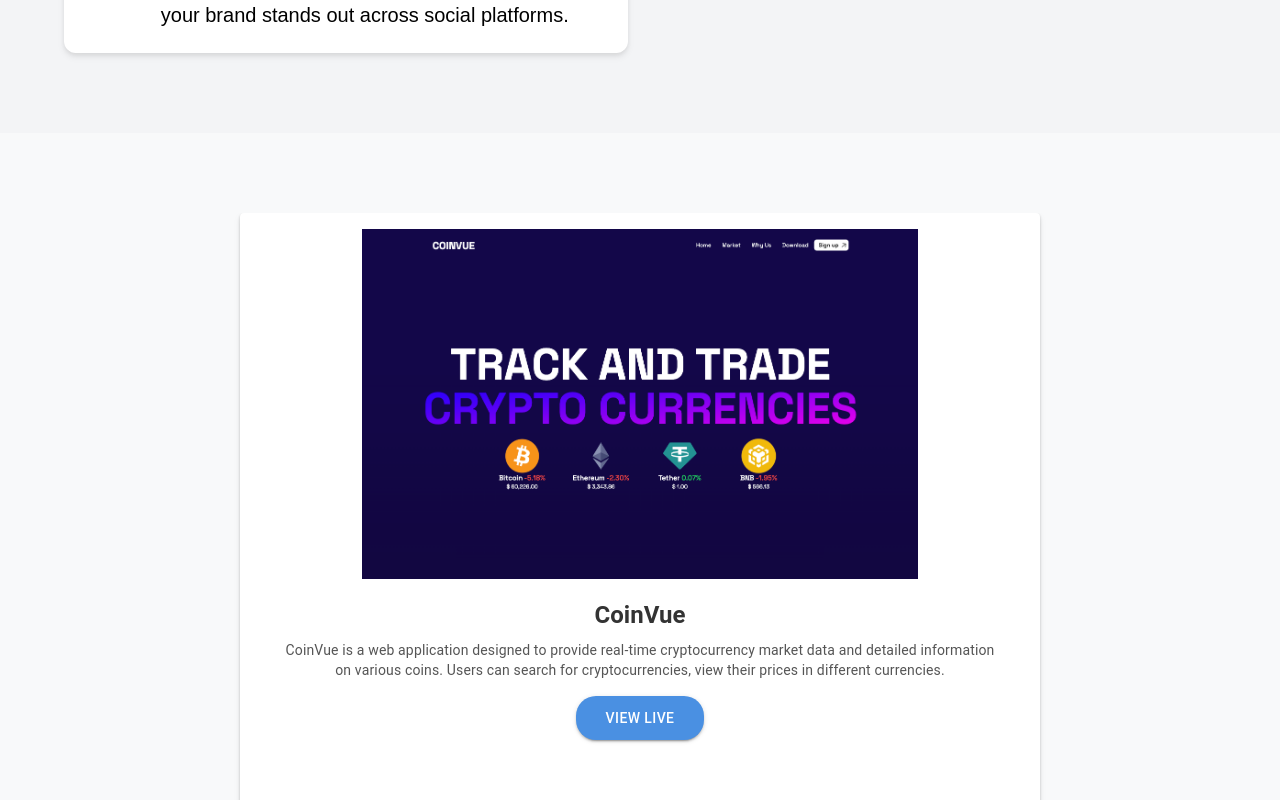
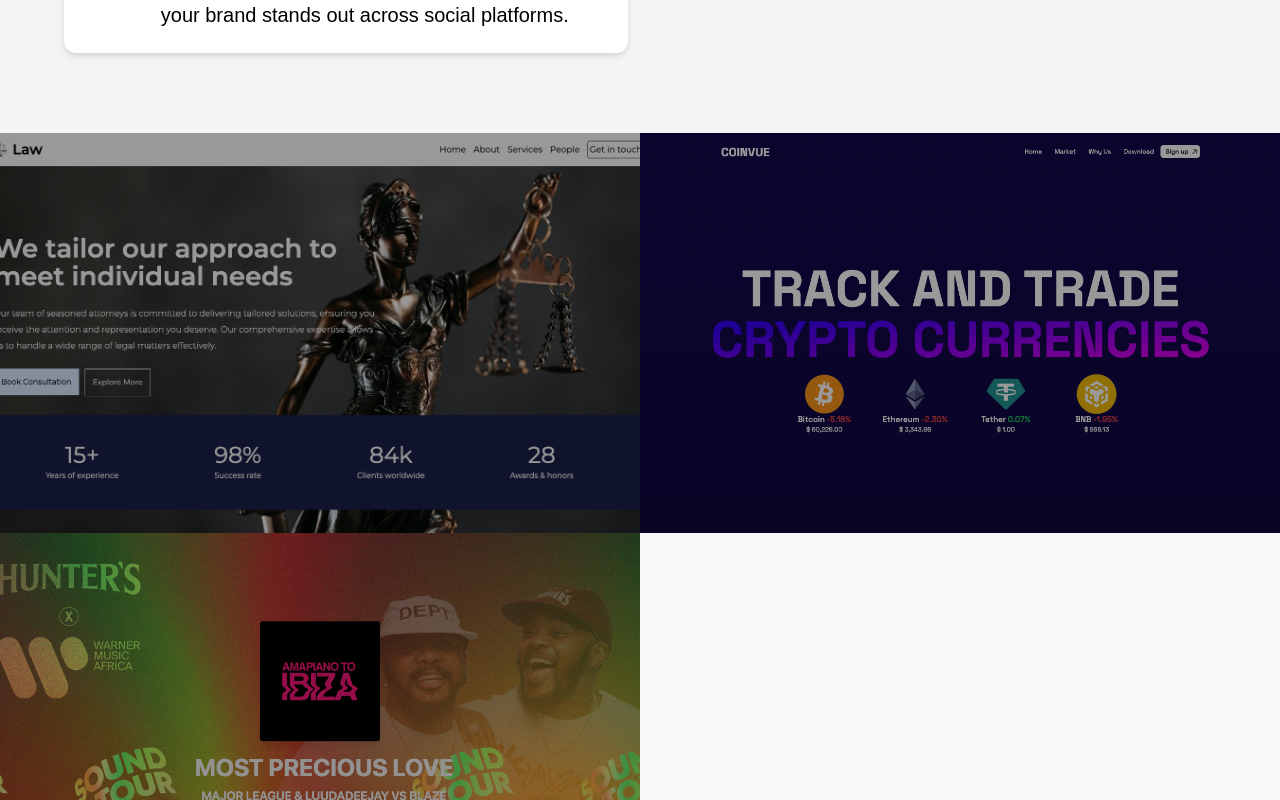
Before and after one commit to rorisangputu/lerumoweb, a React (Vite) app: page /services in a window 1280 px wide. Shown: the part 1700-2500 px from the top of the page. Built offline with nearby package versions, Linux system fonts and the light colour scheme.

Commit message:
removing carousel adding new porfolio component

```diff
--- a/src/Pages/Services.jsx
+++ b/src/Pages/Services.jsx
@@ -1,7 +1,7 @@
 import Hero from "../Components/Services/Hero"
 import WebDev from "../Components/Services/WebDev"
 import Service from "../Components/Services/Service"
-import PortfolioCarousel from "../Components/Services/PortfolioCarousel"
+import Porfolio from "../Components/Services/Porfolio"
 
 
 const Services = () => {
@@ -10,7 +10,7 @@
             <Hero />
             <WebDev />
             <Service />
-            <PortfolioCarousel />
+            <Porfolio />
         </div>
     )
 }
```
